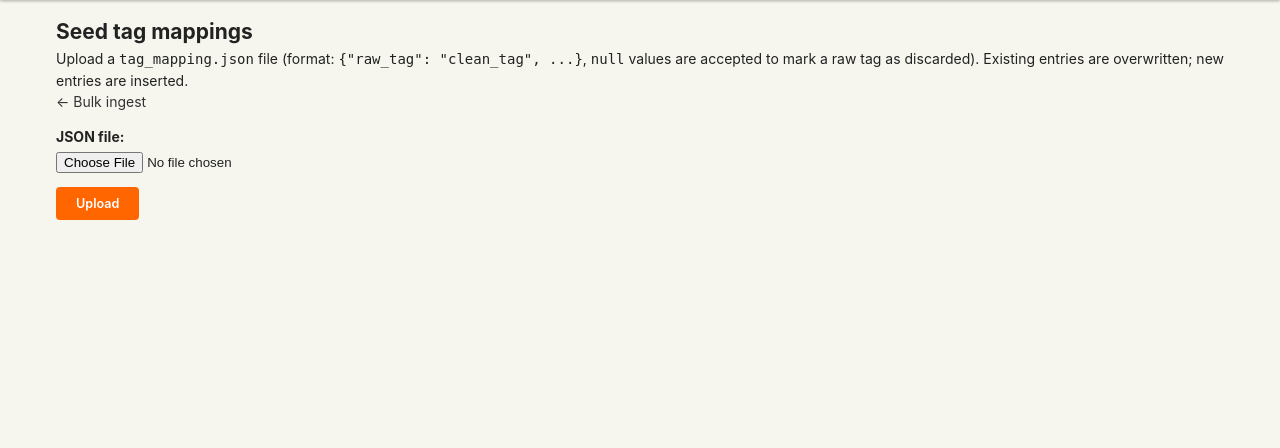
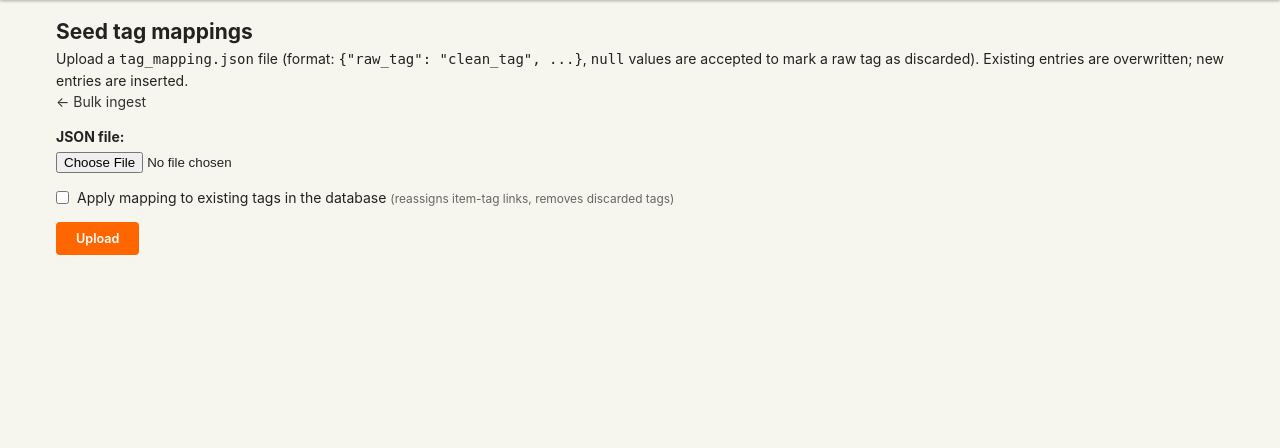
Before and after one commit to jsgounot/RNews, a FastAPI app: page /admin/tag-mappings in a window 1280 px wide. Shown: the part 46-494 px from the top of the page. Run offline with FastAPI, Linux system fonts and the light colour scheme; the visitor is signed in with stand-in values (Sample User, id 1); tables that the repository leaves empty hold one stand-in row (values such as "Sample post").

Commit message:
Allows existing tags edition

```diff
--- a/app/main.py
+++ b/app/main.py
@@ -2225,6 +2225,8 @@ async def admin_tag_mappings_upload(
     if not file:
         raise HTTPException(status_code=400, detail="No file uploaded")
 
+    apply_to_existing = form.get("apply_to_existing") == "on"
+
     raw = await file.read()
     try:
         mapping = _json.loads(raw)
@@ -2234,9 +2236,103 @@ async def admin_tag_mappings_upload(
     if not isinstance(mapping, dict):
         raise HTTPException(status_code=400, detail="Expected a JSON object {raw_tag: clean_tag}")
 
+    def _stream():
+        yield from _seed_tag_mappings(mapping, db)
+        if apply_to_existing:
+            yield "\n=== Applying mapping to existing database tags ===\n"
+            yield from _apply_mapping_to_existing(mapping, db)
+
     return StreamingResponse(
-        _seed_tag_mappings(mapping, db),
+        _stream(),
         media_type="text/plain; charset=utf-8",
+    )
+
+
+def _apply_mapping_to_existing(mapping: dict, db: Session):
+    from app.models import Tag, ItemTag, ItemTagVote
+    from app.ingest_utils import get_or_create_tag
+
+    remappings = {}
+    discards = []
+    for raw, clean in mapping.items():
+        raw = raw.strip().lower()
+        if not raw:
+            continue
+        if clean is None:
+            discards.append(raw)
+        elif clean.strip().lower() != raw:
+            remappings[raw] = clean.strip().lower()
+
+    if not remappings and not discards:
+        yield "All entries are identity mappings — nothing to apply.\n"
+        return
+
+    yield f"{len(remappings)} remappings, {len(discards)} discards to apply…\n"
+
+    merged = tags_deleted = item_tags_discarded = 0
+
+    for i, (raw, clean) in enumerate(remappings.items(), 1):
+        old_tag = db.query(Tag).filter(Tag.name == raw).first()
+        if not old_tag:
+            continue
+
+        new_tag = get_or_create_tag(db, clean)
+        db.flush()
+
+        # Delete votes for old tag (stale after remapping)
+        db.query(ItemTagVote).filter(
+            ItemTagVote.tag_id == old_tag.id
+        ).delete(synchronize_session=False)
+
+        # Snapshot before bulk-deleting
+        old_rows = [(r.item_id, r.vote_count) for r in
+                    db.query(ItemTag).filter(ItemTag.tag_id == old_tag.id).all()]
+
+        db.query(ItemTag).filter(
+            ItemTag.tag_id == old_tag.id
+        ).delete(synchronize_session=False)
+        db.flush()
+
+        for item_id, vote_count in old_rows:
+            existing_new = db.query(ItemTag).filter(
+                ItemTag.item_id == item_id,
+                ItemTag.tag_id == new_tag.id,
+            ).first()
+            if existing_new:
+                existing_new.vote_count = max(existing_new.vote_count, vote_count)
+            else:
+                db.add(ItemTag(item_id=item_id, tag_id=new_tag.id, vote_count=vote_count))
+
+        db.flush()
+        db.delete(old_tag)
+        db.flush()
+        merged += len(old_rows)
+        tags_deleted += 1
+
+        if i % 20 == 0:
+            db.commit()
+            yield f"  [{i}/{len(remappings)}] remappings done…\n"
+
+    db.commit()
+
+    for raw in discards:
+        old_tag = db.query(Tag).filter(Tag.name == raw).first()
+        if not old_tag:
+            continue
+        count = db.query(ItemTag).filter(ItemTag.tag_id == old_tag.id).count()
+        db.query(ItemTagVote).filter(
+            ItemTagVote.tag_id == old_tag.id
+        ).delete(synchronize_session=False)
+        db.delete(old_tag)  # cascade removes ItemTags
+        item_tags_discarded += count
+        tags_deleted += 1
+
+    db.commit()
+    yield (
+        f"\n--- Apply done ---\n"
+        f"Item-tag links reassigned: {merged}\n"
+        f"Item-tag links discarded:  {item_tags_discarded}\n"
+        f"Tags removed:              {tags_deleted}\n"
     )
 
 
--- a/app/templates/admin_tag_mappings.html
+++ b/app/templates/admin_tag_mappings.html
@@ -17,6 +17,14 @@
     <div style="margin-bottom:1rem">
       <label for="file"><strong>JSON file:</strong></label><br/>
       <input type="file" name="file" id="file" accept=".json" required style="margin-top:.4rem"/>
+    </div>
+    <div style="margin-bottom:1rem">
+      <label style="display:flex;align-items:center;gap:8px;cursor:pointer">
+        <input type="checkbox" name="apply_to_existing" value="on"/>
+        <span>Apply mapping to existing tags in the database
+          <span style="color:var(--text-muted);font-size:.85rem">(reassigns item-tag links, removes discarded tags)</span>
+        </span>
+      </label>
     </div>
     <button type="submit" class="btn btn-primary" id="submit-btn">Upload</button>
   </form>
```
